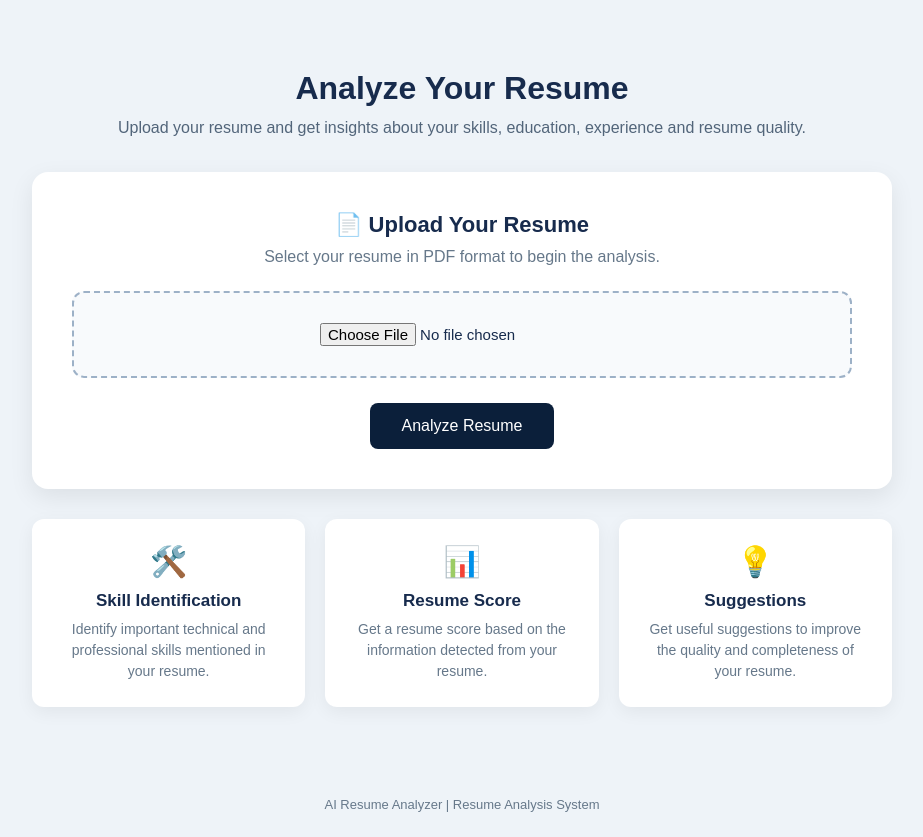
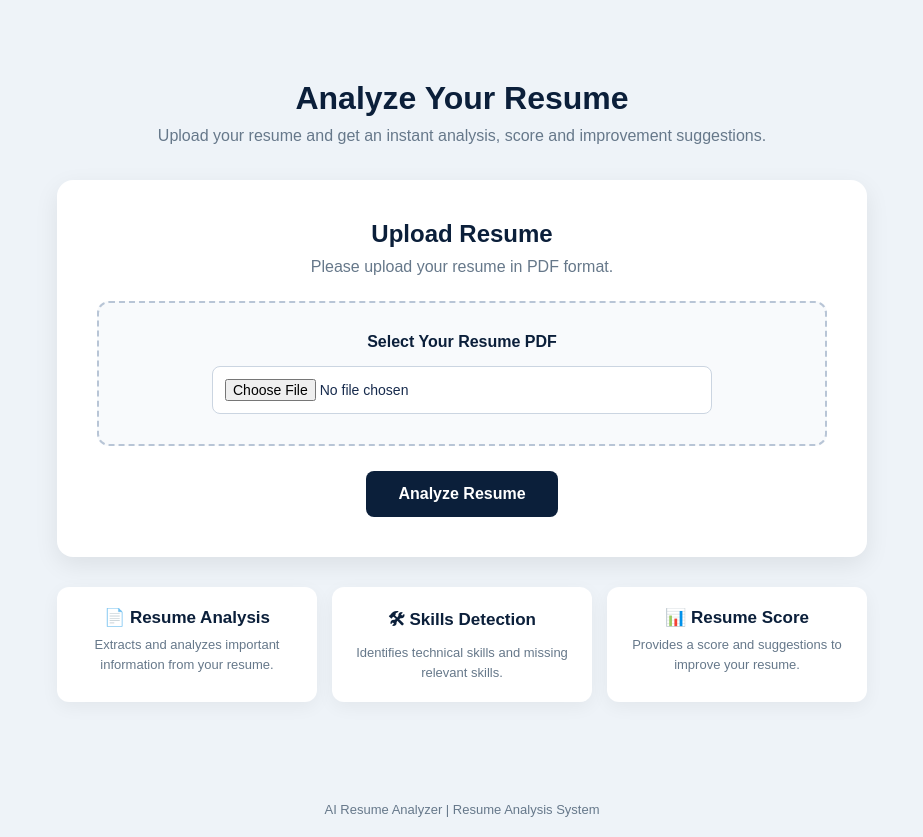
Before and after one commit to chanchalchaurasiya07-hash/AI-Resume-Analyzer, a Flask app: page / in a window 1280 px wide. Shown: the part 97-934 px from the top of the page, without its empty margins (178-1101 px from the left). Before the commit the page ends 909 px from the top, so only its background shows below. Run offline with Flask 3, Linux system fonts and the light colour scheme.

Commit message:
Update index.html

```diff
--- a/templates/index.html
+++ b/templates/index.html
@@ -2,10 +2,14 @@
 <html lang="en">
 
 <head>
+
     <meta charset="UTF-8">
-    <meta name="viewport" content="width=device-width, initial-scale=1.0">
+
+    <meta name="viewport"
+          content="width=device-width, initial-scale=1.0">
 
     <title>AI Resume Analyzer</title>
+
 
     <style>
 
@@ -15,168 +19,375 @@
             padding: 0;
         }
 
+
         body {
+
             font-family: Arial, sans-serif;
+
             background: #eef3f8;
+
             color: #172b4d;
+
         }
 
-        /* HEADER */
+
+        /* ================= HEADER ================= */
 
         header {
+
             background: #0b1f3a;
+
             color: white;
+
             padding: 22px 60px;
+
         }
 
+
         header h1 {
+
             font-size: 28px;
+
         }
 
+
         header p {
+
             margin-top: 5px;
+
             font-size: 14px;
+
             color: #dbe5f1;
+
         }
 
-        /* MAIN CONTAINER */
+
+        /* ================= MAIN ================= */
 
         .container {
-            max-width: 900px;
-            margin: 50px auto;
+
+            max-width: 850px;
+
+            margin: 60px auto;
+
             padding: 20px;
+
         }
 
-        /* HERO */
 
-        .hero {
+        /* ================= INTRO ================= */
+
+        .intro {
+
             text-align: center;
+
             margin-bottom: 35px;
+
         }
 
-        .hero h2 {
+
+        .intro h2 {
+
             font-size: 32px;
-            margin-bottom: 12px;
+
+            margin-bottom: 10px;
+
+            color: #0b1f3a;
+
         }
 
-        .hero p {
+
+        .intro p {
+
+            color: #66788a;
+
             font-size: 16px;
-            color: #52657a;
+
         }
 
-        /* UPLOAD CARD */
+
+        /* ================= UPLOAD CARD ================= */
 
         .upload-card {
+
             background: white;
+
             padding: 40px;
+
             border-radius: 16px;
+
             box-shadow: 0 8px 25px rgba(0,0,0,0.08);
+
             text-align: center;
+
         }
 
-        .upload-card h3 {
-            font-size: 22px;
+
+        .upload-card h2 {
+
+            color: #0b1f3a;
+
             margin-bottom: 10px;
+
         }
 
+
         .upload-card p {
+
             color: #66788a;
+
             margin-bottom: 25px;
+
         }
 
-        /* FILE INPUT */
+
+        /* ================= FILE INPUT ================= */
 
         .file-box {
-            border: 2px dashed #9db1c7;
-            padding: 30px;
+
+            border: 2px dashed #b8c5d6;
+
             border-radius: 12px;
+
+            padding: 30px 20px;
+
+            margin-bottom: 25px;
+
             background: #f8fafc;
-            margin-bottom: 25px;
+
         }
 
-        .file-box input {
-            font-size: 15px;
-            cursor: pointer;
+
+        .file-box label {
+
+            display: block;
+
+            font-size: 16px;
+
+            font-weight: bold;
+
+            color: #0b1f3a;
+
+            margin-bottom: 15px;
+
         }
 
-        /* BUTTON */
 
-        .button {
-            background: #0b1f3a;
-            color: white;
-            border: none;
-            padding: 14px 32px;
+        input[type="file"] {
+
+            width: 100%;
+
+            max-width: 500px;
+
+            padding: 12px;
+
+            border: 1px solid #cbd5e1;
+
             border-radius: 8px;
-            font-size: 16px;
+
+            background: white;
+
+            font-size: 14px;
+
             cursor: pointer;
-            transition: 0.3s;
+
         }
 
-        .button:hover {
-            background: #163b69;
+
+        /* ================= BUTTON ================= */
+
+        .analyze-button {
+
+            border: none;
+
+            background: #0b1f3a;
+
+            color: white;
+
+            padding: 14px 32px;
+
+            border-radius: 8px;
+
+            font-size: 16px;
+
+            font-weight: bold;
+
+            cursor: pointer;
+
+            transition: 0.3s;
+
         }
 
-        /* FEATURES */
 
-        .features {
-            display: grid;
-            grid-template-columns: repeat(3, 1fr);
-            gap: 20px;
-            margin-top: 30px;
+        .analyze-button:hover {
+
+            background: #163b69;
+
         }
 
-        .feature-card {
-            background: white;
-            padding: 25px;
-            border-radius: 12px;
-            text-align: center;
-            box-shadow: 0 5px 18px rgba(0,0,0,0.06);
+
+        .analyze-button:disabled {
+
+            background: #718096;
+
+            cursor: not-allowed;
+
         }
 
-        .feature-card .icon {
-            font-size: 30px;
-            margin-bottom: 12px;
+
+        /* ================= INFO ================= */
+
+        .info {
+
+            margin-top: 30px;
+
+            display: grid;
+
+            grid-template-columns: 1fr 1fr 1fr;
+
+            gap: 15px;
+
         }
 
-        .feature-card h4 {
-            margin-bottom: 8px;
-            font-size: 17px;
+
+        .info-box {
+
+            background: white;
+
+            padding: 20px;
+
+            border-radius: 12px;
+
+            text-align: center;
+
+            box-shadow: 0 5px 18px rgba(0,0,0,0.05);
+
         }
 
-        .feature-card p {
-            font-size: 14px;
-            color: #66788a;
-            line-height: 1.5;
+
+        .info-box h3 {
+
+            color: #0b1f3a;
+
+            font-size: 17px;
+
+            margin-bottom: 7px;
+
         }
 
-        /* FOOTER */
+
+        .info-box p {
+
+            color: #66788a;
+
+            font-size: 13px;
+
+            line-height: 1.5;
+
+        }
+
+
+        /* ================= FOOTER ================= */
 
         footer {
+
             text-align: center;
-            margin-top: 40px;
+
+            margin-top: 50px;
+
             padding: 20px;
+
             color: #66788a;
+
             font-size: 13px;
+
         }
 
-        /* MOBILE */
+
+        /* ================= MOBILE ================= */
 
         @media (max-width: 700px) {
 
             header {
+
                 padding: 20px;
+
             }
 
-            .container {
-                margin: 25px auto;
+
+            header h1 {
+
+                font-size: 23px;
+
             }
 
-            .features {
-                grid-template-columns: 1fr;
+
+            header p {
+
+                font-size: 13px;
+
             }
 
+
+            .container {
+
+                margin: 30px auto;
+
+                padding: 15px;
+
+            }
+
+
+            .intro h2 {
+
+                font-size: 26px;
+
+            }
+
+
+            .intro p {
+
+                font-size: 14px;
+
+            }
+
+
             .upload-card {
-                padding: 25px;
+
+                padding: 25px 18px;
+
+            }
+
+
+            .file-box {
+
+                padding: 25px 12px;
+
+            }
+
+
+            input[type="file"] {
+
+                font-size: 13px;
+
+                padding: 10px;
+
+            }
+
+
+            .analyze-button {
+
+                width: 100%;
+
+                padding: 14px;
+
+            }
+
+
+            .info {
+
+                grid-template-columns: 1fr;
+
             }
 
         }
@@ -189,57 +400,71 @@
 <body>
 
 
-    <!-- HEADER -->
+    <!-- ================= HEADER ================= -->
 
     <header>
 
         <h1>AI Resume Analyzer</h1>
 
-        <p>Smart Resume Analysis & Career Improvement Assistant</p>
+        <p>
+            Smart Resume Analysis & Career Improvement Assistant
+        </p>
 
     </header>
 
 
-    <!-- MAIN -->
+    <!-- ================= MAIN ================= -->
 
     <div class="container">
 
 
-        <!-- HERO SECTION -->
+        <!-- INTRO -->
 
-        <div class="hero">
+        <div class="intro">
 
             <h2>Analyze Your Resume</h2>
 
             <p>
-                Upload your resume and get insights about your
-                skills, education, experience and resume quality.
+                Upload your resume and get an instant analysis,
+                score and improvement suggestions.
             </p>
 
         </div>
 
 
-        <!-- UPLOAD CARD -->
+        <!-- ================= UPLOAD CARD ================= -->
 
         <div class="upload-card">
 
-            <h3>📄 Upload Your Resume</h3>
+            <h2>Upload Resume</h2>
 
             <p>
-                Select your resume in PDF format to begin the analysis.
+                Please upload your resume in PDF format.
             </p>
 
 
-            <form action="/analyze" method="POST" enctype="multipart/form-data">
+            <!-- IMPORTANT FORM -->
+
+            <form
+                action="/analyze"
+                method="POST"
+                enctype="multipart/form-data"
+                id="resumeForm"
+            >
 
 
                 <div class="file-box">
 
+                    <label for="resume">
+                        Select Your Resume PDF
+                    </label>
+
+
                     <input
                         type="file"
+                        id="resume"
                         name="resume"
-                        id="resume"
-                        accept=".pdf"
+                        accept=".pdf,application/pdf"
                         required
                     >
 
@@ -248,8 +473,8 @@
 
                 <button
                     type="submit"
-                    class="button"
-                    onclick="return checkFile()"
+                    class="analyze-button"
+                    id="analyzeButton"
                 >
                     Analyze Resume
                 </button>
@@ -260,48 +485,42 @@
         </div>
 
 
-        <!-- FEATURES -->
+        <!-- ================= FEATURES ================= -->
 
-        <div class="features">
+        <div class="info">
 
 
-            <div class="feature-card">
+            <div class="info-box">
 
-                <div class="icon">🛠️</div>
-
-                <h4>Skill Identification</h4>
+                <h3>📄 Resume Analysis</h3>
 
                 <p>
-                    Identify important technical and professional
-                    skills mentioned in your resume.
+                    Extracts and analyzes important
+                    information from your resume.
                 </p>
 
             </div>
 
 
-            <div class="feature-card">
+            <div class="info-box">
 
-                <div class="icon">📊</div>
-
-                <h4>Resume Score</h4>
+                <h3>🛠 Skills Detection</h3>
 
                 <p>
-                    Get a resume score based on the information
-                    detected from your resume.
+                    Identifies technical skills and
+                    missing relevant skills.
                 </p>
 
             </div>
 
 
-            <div class="feature-card">
+            <div class="info-box">
 
-                <div class="icon">💡</div>
-
-                <h4>Suggestions</h4>
+                <h3>📊 Resume Score</h3>
 
                 <p>
-                    Get useful suggestions to improve the quality
-                    and completeness of your resume.
+                    Provides a score and suggestions
+                    to improve your resume.
                 </p>
 
             </div>
@@ -313,7 +532,7 @@
     </div>
 
 
-    <!-- FOOTER -->
+    <!-- ================= FOOTER ================= -->
 
     <footer>
 
@@ -322,35 +541,61 @@
     </footer>
 
 
-    <!-- JAVASCRIPT -->
+    <!-- ================= JAVASCRIPT ================= -->
 
     <script>
 
-        function checkFile() {
+        const form = document.getElementById("resumeForm");
 
-            const fileInput = document.getElementById("resume");
+        const fileInput = document.getElementById("resume");
 
-            if (fileInput.files.length === 0) {
+        const button = document.getElementById("analyzeButton");
 
-                alert("Please select a resume PDF first.");
 
-                return false;
+        form.addEventListener("submit", function(event) {
+
+
+            // Check if file is selected
+
+            if (!fileInput.files.length) {
+
+                event.preventDefault();
+
+                alert("Please select a PDF resume.");
+
+                return;
 
             }
 
+
+            // Check file type
+
             const file = fileInput.files[0];
 
-            if (!file.name.toLowerCase().endsWith(".pdf")) {
+            const fileName = file.name.toLowerCase();
+
+
+            if (!fileName.endsWith(".pdf")) {
+
+                event.preventDefault();
 
                 alert("Please upload a PDF file only.");
 
-                return false;
+                fileInput.value = "";
+
+                return;
 
             }
 
-            return true;
 
-        }
+            // Disable button after submitting
+
+            button.disabled = true;
+
+            button.innerText = "Analyzing...";
+
+
+        });
 
     </script>
 
```
